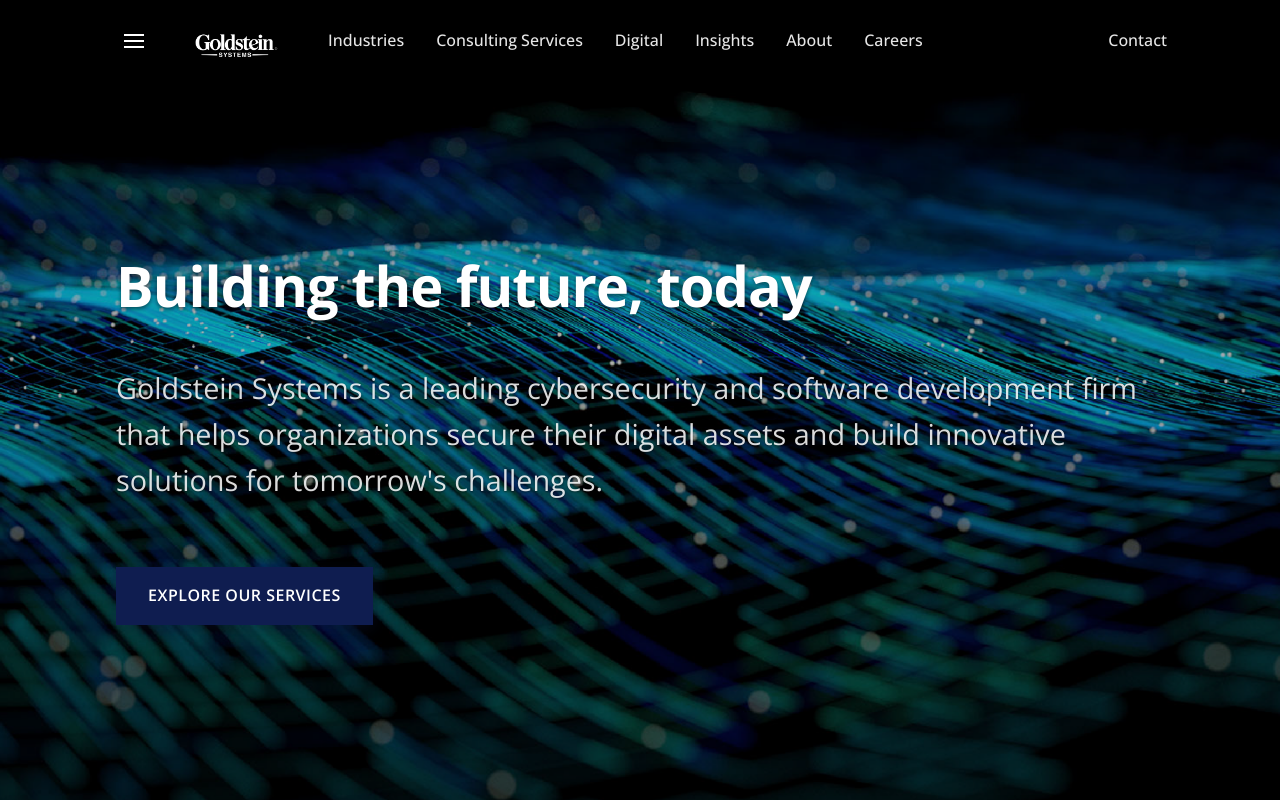
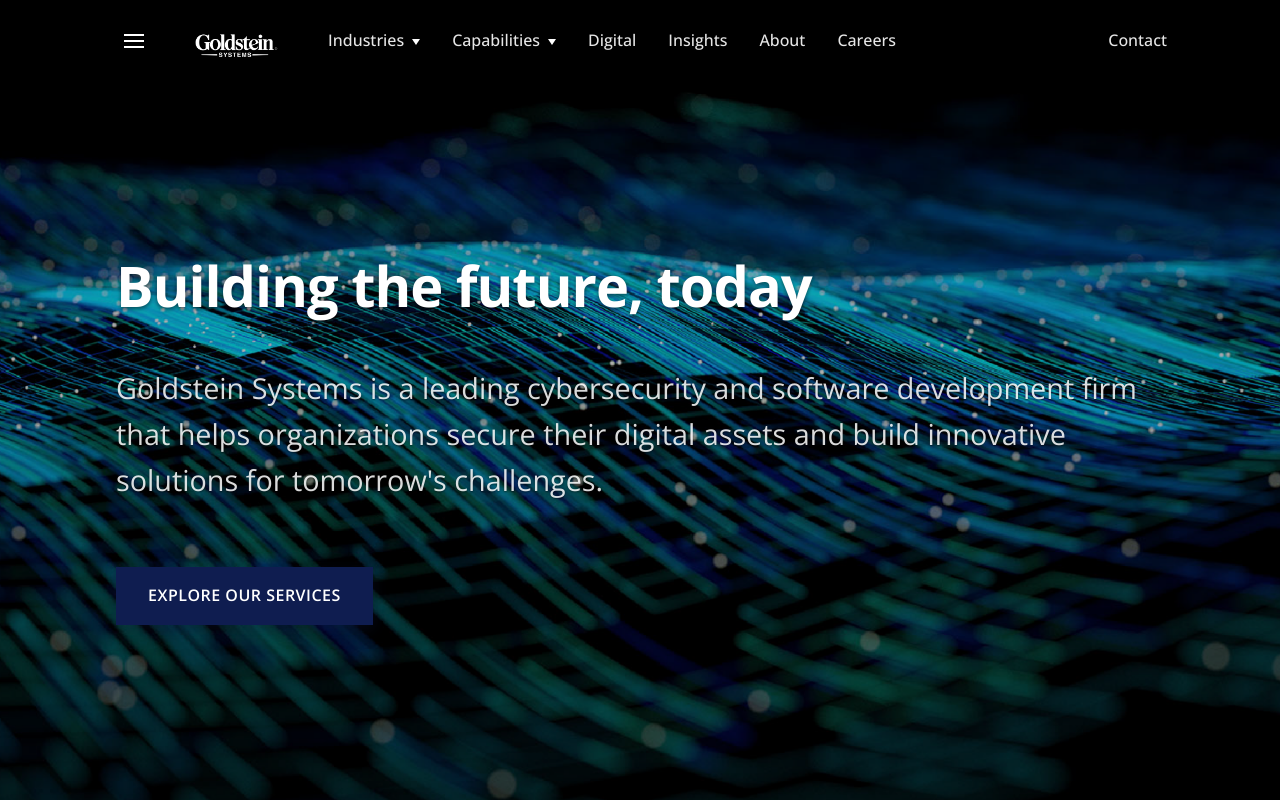
Before and after one commit to goldstein18/goldsteinsystems, a React (Create React App) app: page / in a window 1280 px wide. Shown: the top 800 px of the page. Built offline with nearby package versions, Linux system fonts and the light colour scheme; the HTML template or start-up script is replaced by a standard one.

Commit message:
update industries and capabilities

```diff
--- a/src/components/Industries.js
+++ b/src/components/Industries.js
@@ -4,39 +4,84 @@ import './Industries.css';
 const Industries = () => {
   const industries = [
     {
-      icon: 'fas fa-landmark',
-      title: 'Government',
-      description: 'Modernize public services and enhance citizen engagement.'
+      icon: 'fas fa-fighter-jet',
+      title: 'Aerospace and Defense',
+      description: 'Strengthen mission-critical operations and accelerate secure innovation.'
     },
     {
-      icon: 'fas fa-industry',
-      title: 'Manufacturing',
-      description: 'Drive operational excellence and digital transformation in manufacturing.'
+      icon: 'fas fa-car',
+      title: 'Automotive',
+      description: 'Advance mobility strategies, connected services, and operational resilience.'
+    },
+    {
+      icon: 'fas fa-university',
+      title: 'Banking',
+      description: 'Modernize core platforms and improve customer trust in digital channels.'
+    },
+    {
+      icon: 'fas fa-university',
+      title: 'Capital Markets',
+      description: 'Drive performance across trading, risk, and regulatory transformation.'
+    },
+    {
+      icon: 'fas fa-flask',
+      title: 'Chemicals',
+      description: 'Optimize supply networks and unlock value through digital operations.'
+    },
+    {
+      icon: 'fas fa-broadcast-tower',
+      title: 'Communications and Media',
+      description: 'Scale growth through new business models and customer-centric experiences.'
+    },
+    {
+      icon: 'fas fa-shopping-bag',
+      title: 'Consumer Goods and Services',
+      description: 'Build stronger brands and faster go-to-market capabilities.'
+    },
+    {
+      icon: 'fas fa-heartbeat',
+      title: 'Health',
+      description: 'Improve care outcomes with efficient, data-driven operating models.'
+    },
+    {
+      icon: 'fas fa-microchip',
+      title: 'High Tech',
+      description: 'Accelerate product innovation and scale digital-first growth.'
+    },
+    {
+      icon: 'fas fa-cogs',
+      title: 'Industrial',
+      description: 'Boost productivity and transform operations across complex ecosystems.'
+    },
+    {
+      icon: 'fas fa-shield-alt',
+      title: 'Insurance',
+      description: 'Improve underwriting, claims, and customer engagement through technology.'
+    },
+    {
+      icon: 'fas fa-landmark',
+      title: 'Public Service',
+      description: 'Deliver better citizen outcomes with modern, resilient public systems.'
+    },
+    {
+      icon: 'fas fa-chart-line',
+      title: 'Private Equity',
+      description: 'Create value across the deal lifecycle with focused transformation.'
     },
     {
       icon: 'fas fa-shopping-cart',
       title: 'Retail',
-      description: 'Navigate digital disruption and create seamless customer experiences.'
+      description: 'Create seamless omnichannel journeys and profitable growth.'
     },
     {
-      icon: 'fas fa-university',
-      title: 'Financial Services',
-      description: 'Transform business models and enhance customer engagement.'
+      icon: 'fas fa-laptop-code',
+      title: 'Software and Platforms',
+      description: 'Scale product, pricing, and platform strategies for durable growth.'
     },
     {
-      icon: 'fas fa-heartbeat',
-      title: 'Healthcare',
-      description: 'Improve patient outcomes and operational efficiency.'
-    },
-    {
-      icon: 'fas fa-car',
-      title: 'Automotive',
-      description: 'Navigate the future of mobility and transportation.'
-    },
-    {
-      icon: 'fas fa-leaf',
-      title: 'Energy',
-      description: 'Lead the transition to sustainable energy solutions.'
+      icon: 'fas fa-plane',
+      title: 'Travel',
+      description: 'Enhance traveler experiences while improving operational performance.'
     }
   ];
 
--- a/src/components/Navbar.css
+++ b/src/components/Navbar.css
@@ -23,17 +23,15 @@
 
 .dropdown-menu {
   position: fixed;
-  top: 80px;
-  left: 50%;
-  transform: translateX(-50%);
-  width: 85%;
-  background: #ffffff !important;
-  box-shadow: 0 4px 20px rgba(0, 0, 0, 0.3);
+  top: 82px;
+  left: 0;
+  width: 100vw;
+  background: #ffffff;
+  box-shadow: 0 12px 28px rgba(0, 0, 0, 0.35);
   z-index: 1001;
-  padding: 2rem 0;
+  padding: 2.25rem 0;
   animation: fadeIn 0.3s ease-in-out;
-  border: 2px solid #0f1d50;
-  min-height: 200px;
+  min-height: 320px;
 }
 
 @keyframes fadeIn {
@@ -49,26 +47,38 @@
 
 .dropdown-content {
   display: flex;
-  justify-content: center;
-  gap: 3rem;
-  max-width: 1200px;
+  flex-direction: column;
+  gap: 1.25rem;
+  max-width: 1280px;
   margin: 0 auto;
-  padding: 0 20px;
+  padding: 0 40px;
+}
+
+.dropdown-title {
+  color: #c7a256;
+  font-size: 1rem;
+  font-weight: 600;
+  margin: 0;
+}
+
+.dropdown-columns {
+  display: flex;
+  justify-content: space-between;
+  gap: 4rem;
 }
 
 .dropdown-column {
   flex: 1;
-  min-width: 200px;
+  min-width: 280px;
 }
 
 .dropdown-column h4 {
-  color: #0f1d50;
+  color: #c7a256;
   font-size: 1rem;
   font-weight: 600;
-  margin-bottom: 0.5rem;
+  margin-bottom: 1.6rem;
   margin-top: 0;
-  padding-bottom: 0.5rem;
-  border-bottom: 1px solid rgba(15, 29, 80, 0.2);
+  border-bottom: none;
 }
 
 .dropdown-column ul {
@@ -78,16 +88,18 @@
 }
 
 .dropdown-column li {
-  color: #666666;
+  color: #0f1d50;
   font-size: 1rem;
-  margin-bottom: 0.3rem;
-  padding-left: 1rem;
+  font-weight: 500;
+  line-height: 1.5;
+  margin-bottom: 0.5rem;
+  padding-left: 0;
   cursor: pointer;
-  transition: color 0.3s ease;
+  transition: color 0.25s ease;
 }
 
 .dropdown-column li:hover {
-  color: #0f1d50;
+  color: #c7a256;
 }
 
 .nav-container {
@@ -158,6 +170,7 @@
   margin-top: 2px;
 }
 
+.triangle-icon.open,
 .nav-link:hover .triangle-icon {
   transform: rotate(180deg);
   border-top-color: #c7a256;
@@ -219,6 +232,10 @@
 /* Mobile Menu Styles */
 
 @media (max-width: 768px) {
+  .dropdown-menu {
+    display: none;
+  }
+
   .nav-container {
     width: 92%;
   }
@@ -281,23 +298,7 @@
     padding: 0.4rem 0.8rem;
   }
 
-  .dropdown-menu {
-    width: 92%;
-  }
-
   .dropdown-content {
-    flex-direction: column;
     gap: 1.5rem;
-    padding: 0 1rem;
-  }
-
-  .dropdown-column {
-    min-width: auto;
   }
 }
-
-@media (max-width: 480px) {
-  .dropdown-menu {
-    width: 95%;
-  }
-}
--- a/src/components/Navbar.js
+++ b/src/components/Navbar.js
@@ -7,6 +7,50 @@ const Navbar = ({ isMenuOpen, toggleMenu }) => {
   const location = useLocation();
   const isHomePage = location.pathname === '/';
   const [isScrolled, setIsScrolled] = useState(!isHomePage);
+  const [openDropdown, setOpenDropdown] = useState(null);
+  const [hoverTimeout, setHoverTimeout] = useState(null);
+
+  const industriesLeft = [
+    'Aerospace and Defense',
+    'Automotive',
+    'Banking',
+    'Capital Markets',
+    'Chemicals',
+    'Communications and Media',
+    'Consumer Goods and Services',
+    'Health',
+    'High Tech'
+  ];
+
+  const industriesRight = [
+    'Industrial',
+    'Insurance',
+    'Public Service',
+    'Private Equity',
+    'Retail',
+    'Software and Platforms',
+    'Travel'
+  ];
+
+  const capabilitiesLeft = [
+    'Cloud',
+    'Customer Service',
+    'Cybersecurity',
+    'Data and Artificial Intelligence',
+    'Digital Engineering and Manufacturing',
+    'Ecosystem Partners',
+    'Emerging Technology',
+    'Finance and Risk Management',
+    'Infrastructure and Capital Projects'
+  ];
+
+  const capabilitiesRight = [
+    'Metaverse',
+    'Strategy',
+    'Supply Chain',
+    'Sustainability',
+    'Technology Transformation'
+  ];
 
   useEffect(() => {
     const handleScroll = () => {
@@ -21,8 +65,26 @@ const Navbar = ({ isMenuOpen, toggleMenu }) => {
     window.addEventListener('scroll', handleScroll);
     return () => {
       window.removeEventListener('scroll', handleScroll);
+      if (hoverTimeout) {
+        clearTimeout(hoverTimeout);
+      }
     };
-  }, [isHomePage]);
+  }, [hoverTimeout, isHomePage]);
+
+  const handleDropdownMouseEnter = (menuName) => {
+    if (hoverTimeout) {
+      clearTimeout(hoverTimeout);
+      setHoverTimeout(null);
+    }
+    setOpenDropdown(menuName);
+  };
+
+  const handleDropdownMouseLeave = () => {
+    const timeout = setTimeout(() => {
+      setOpenDropdown(null);
+    }, 120);
+    setHoverTimeout(timeout);
+  };
 
   const handleComingSoon = (e) => {
     e.preventDefault();
@@ -46,79 +108,69 @@ const Navbar = ({ isMenuOpen, toggleMenu }) => {
         <ul className={`nav-menu ${isMenuOpen ? 'active' : ''}`}>
           <li
             className="nav-item dropdown"
+            onMouseEnter={() => handleDropdownMouseEnter('industries')}
+            onMouseLeave={handleDropdownMouseLeave}
           >
             <a href="#industries" className="nav-link">
               Industries
+              <span className={`triangle-icon ${openDropdown === 'industries' ? 'open' : ''}`}></span>
             </a>
-            {/* {console.log('isIndustriesOpen:', isIndustriesOpen)}
-            {isIndustriesOpen && (
-              <div
-                className="dropdown-menu"
-                onMouseEnter={handleDropdownMouseEnter}
-                onMouseLeave={handleDropdownMouseLeave}
-              >
+            {openDropdown === 'industries' && (
+              <div className="dropdown-menu">
                 <div className="dropdown-content">
+                  <h4 className="dropdown-title">Industries</h4>
+                  <div className="dropdown-columns">
                     <div className="dropdown-column">
-                    <h4>Aerospace & Defense</h4>
-                    <h4>Automotive & Mobility</h4>
-                    <h4>Aviation</h4>
-                    <h4>Construction & Infrastructure</h4>
-                    <h4>Consumer Products</h4>
-                    <h4>Agribusiness</h4>
-                  </div>
-                  <div className="dropdown-column">
-                    <h4>Financial Services</h4>
                       <ul>
-                      <li>Banking</li>
-                      <li>Insurance</li>
-                      <li>Payments</li>
-                      <li>Fintech</li>
-                      <li>Digital Assets and Blockchain</li>
+                        {industriesLeft.map((industry) => (
+                          <li key={industry}>{industry}</li>
+                        ))}
                       </ul>
                     </div>
                     <div className="dropdown-column">
-                    <h4>Healthcare & Life Sciences</h4>
                       <ul>
-                      <li>Pharmaceuticals</li>
-                      <li>Medical Technology</li>
-                      <li>Healthcare Payers</li>
-                      <li>Healthcare Providers and Services</li>
-                    </ul>
-                    <h4>Machinery & Equipment</h4>
-                    <h4>Media & Entertainment</h4>
-                  </div>
-                  <div className="dropdown-column">
-                    <h4>Private Equity</h4>
-                    <h4>Real Estate</h4>
-                    <h4>Retail</h4>
-                    <ul>
-                      <li>Grocery</li>
-                      <li>Fashion & Luxury</li>
-                      <li>Restaurants</li>
-                    </ul>
-                    <h4>Social Impact</h4>
-                    <h4>Technology</h4>
-                    <ul>
-                      <li>IT Services</li>
-                      <li>Software</li>
-                    </ul>
-                  </div>
-                  <div className="dropdown-column">
-                    <h4>Transportation</h4>
-                    <ul>
-                      <li>Freight & Logistics</li>
-                      <li>Public Transit</li>
-                      <li>Travel & Leisure</li>
+                        {industriesRight.map((industry) => (
+                          <li key={industry}>{industry}</li>
+                        ))}
                       </ul>
                     </div>
                   </div>
                 </div>
-            )} */}
+              </div>
+            )}
           </li>
-          <li className="nav-item">
+          <li
+            className="nav-item dropdown"
+            onMouseEnter={() => handleDropdownMouseEnter('capabilities')}
+            onMouseLeave={handleDropdownMouseLeave}
+          >
             <a href="#services" className="nav-link">
-              Consulting Services
+              Capabilities
+              <span className={`triangle-icon ${openDropdown === 'capabilities' ? 'open' : ''}`}></span>
             </a>
+            {openDropdown === 'capabilities' && (
+              <div className="dropdown-menu">
+                <div className="dropdown-content">
+                  <h4 className="dropdown-title">Capabilities</h4>
+                  <div className="dropdown-columns">
+                    <div className="dropdown-column">
+                      <ul>
+                        {capabilitiesLeft.map((capability) => (
+                          <li key={capability}>{capability}</li>
+                        ))}
+                      </ul>
+                    </div>
+                    <div className="dropdown-column">
+                      <ul>
+                        {capabilitiesRight.map((capability) => (
+                          <li key={capability}>{capability}</li>
+                        ))}
+                      </ul>
+                    </div>
+                  </div>
+                </div>
+              </div>
+            )}
           </li>
           <li className="nav-item">
             <a href="#digital" className="nav-link" onClick={handleComingSoon}>
```
Lines whose indentation alone changed are shown as unchanged.
